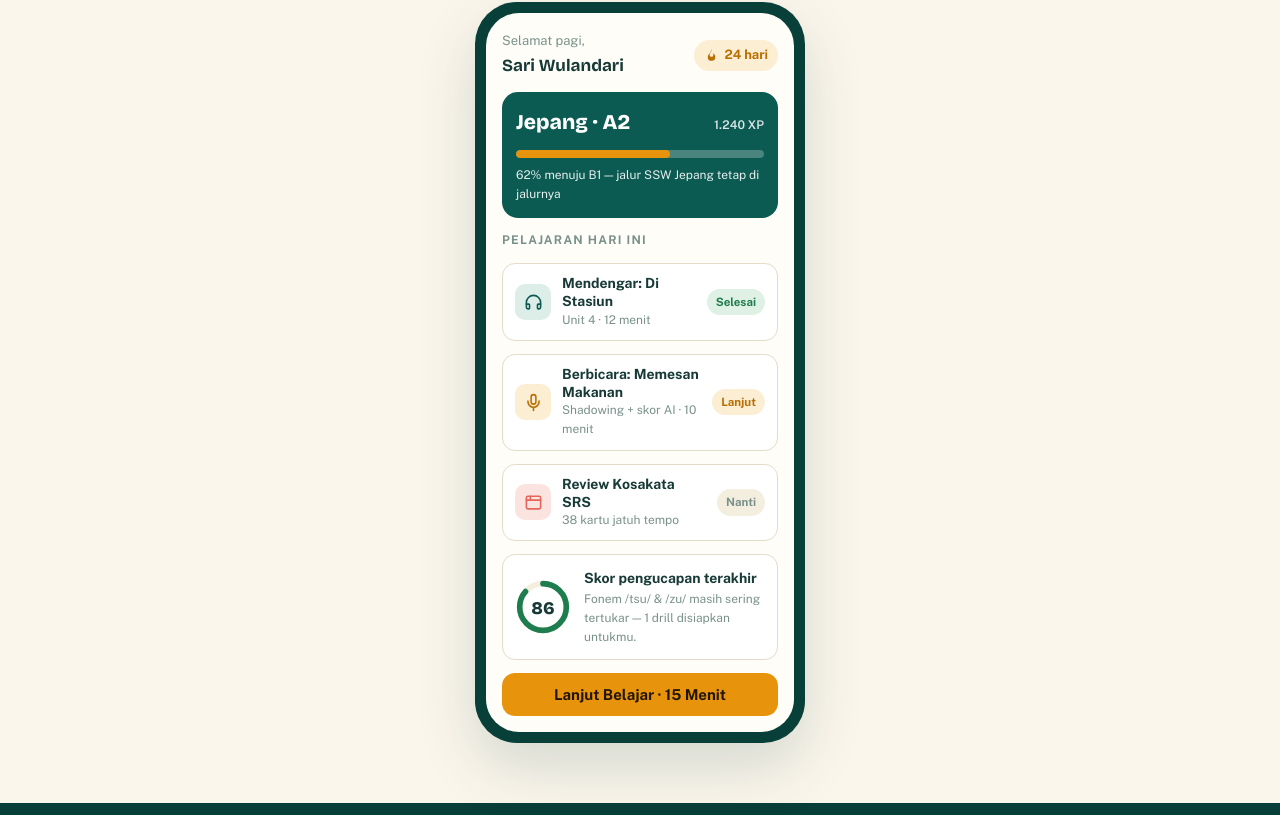
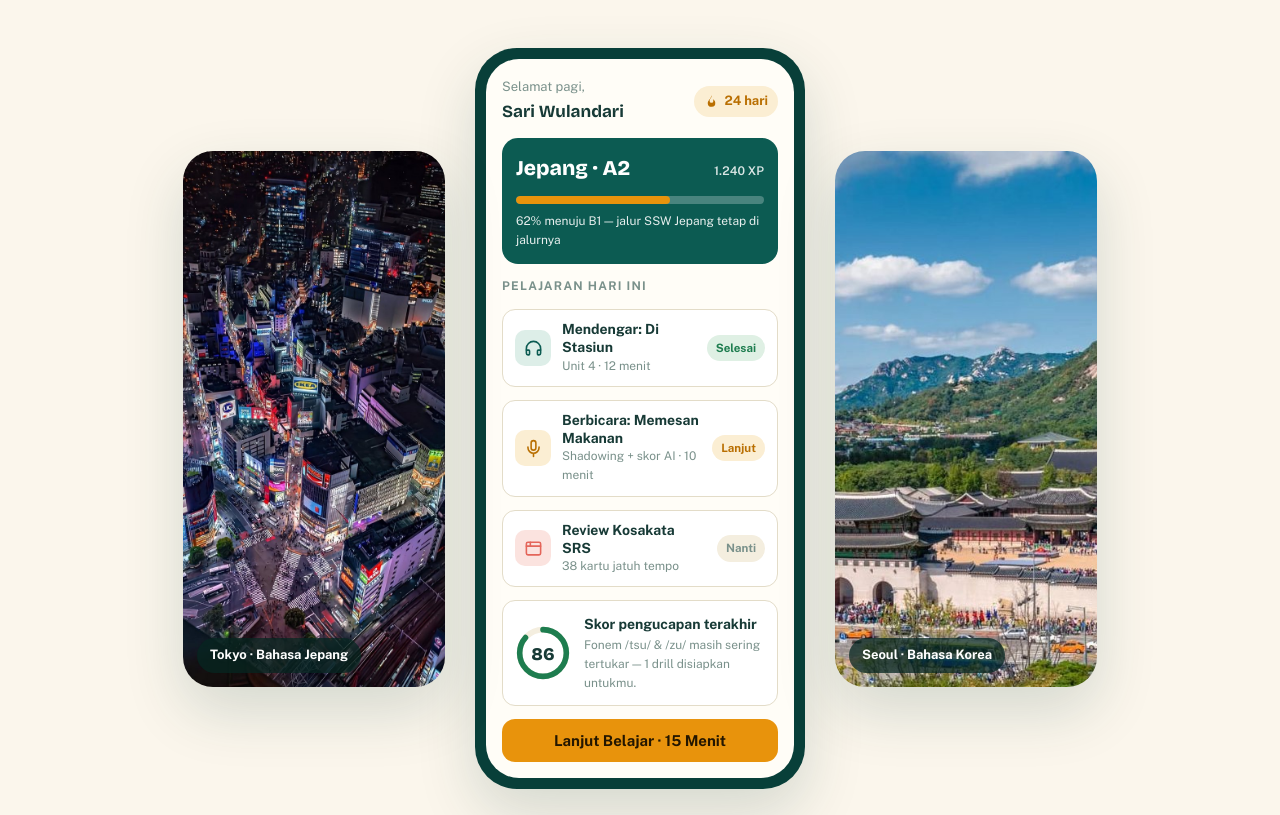
Before and after one commit to wayangprint/langkah-lisan, a plain HTML site: page index.html in a window 1280 px wide. Shown: the part 565-1380 px from the top of the page. Drawn offline with nearby package versions, Linux system fonts and the light colour scheme.

Commit message:
Add files via upload

```diff
--- a/index.html
+++ b/index.html
@@ -133,6 +133,13 @@
 
       /* phone mockup */
       .phone-stage{display:flex;justify-content:center;padding:8px 0 4px}
+      .hero-side{display:none}
+      @media (min-width:901px){
+        .phone-stage{align-items:center;gap:30px;padding-top:54px;padding-bottom:68px}
+        .hero-side{display:block;position:relative;width:262px;height:536px;margin:0;border-radius:30px;overflow:hidden;box-shadow:var(--shadow-lg);flex:none}
+        .hero-side img{width:100%;height:100%;object-fit:cover}
+        .hero-side figcaption{position:absolute;left:14px;bottom:14px;background:rgba(6,38,33,.74);color:#fff;font-size:13px;font-weight:700;padding:7px 13px;border-radius:99px}
+      }
       .phone{width:min(330px,88vw);background:var(--teal-deep);border-radius:42px;padding:11px;box-shadow:var(--shadow-lg)}
       .phone .screen{background:var(--surface-2);border-radius:33px;overflow:hidden;padding:18px 16px 16px;min-height:520px;display:flex;flex-direction:column;gap:13px}
       .ph-top{display:flex;align-items:center;justify-content:space-between}
@@ -717,6 +724,10 @@
 
       <!-- PHONE MOCKUP -->
       <div class="wrap phone-stage" data-page="home" aria-label="Contoh tampilan aplikasi LangkahLisan">
+        <figure class="hero-side">
+          <img src="assets/tokyo.jpg" alt="Persimpangan Shibuya di Tokyo, Jepang, pada malam hari" loading="lazy" width="1000" height="1314" />
+          <figcaption>Tokyo · Bahasa Jepang</figcaption>
+        </figure>
         <div class="phone" role="img" aria-label="Mockup aplikasi: progres Bahasa Jepang level A2, streak 24 hari, skor pengucapan 86, dan daftar pelajaran hari ini">
           <div class="screen">
             <div class="ph-top">
@@ -754,6 +765,10 @@
             <button class="cta" type="button">Lanjut Belajar · 15 Menit</button>
           </div>
         </div>
+        <figure class="hero-side">
+          <img src="assets/seoul.jpg" alt="Istana Gyeongbokgung di Seoul, Korea Selatan" loading="lazy" width="1000" height="664" />
+          <figcaption>Seoul · Bahasa Korea</figcaption>
+        </figure>
       </div>
 
       <!-- STATS -->
```
